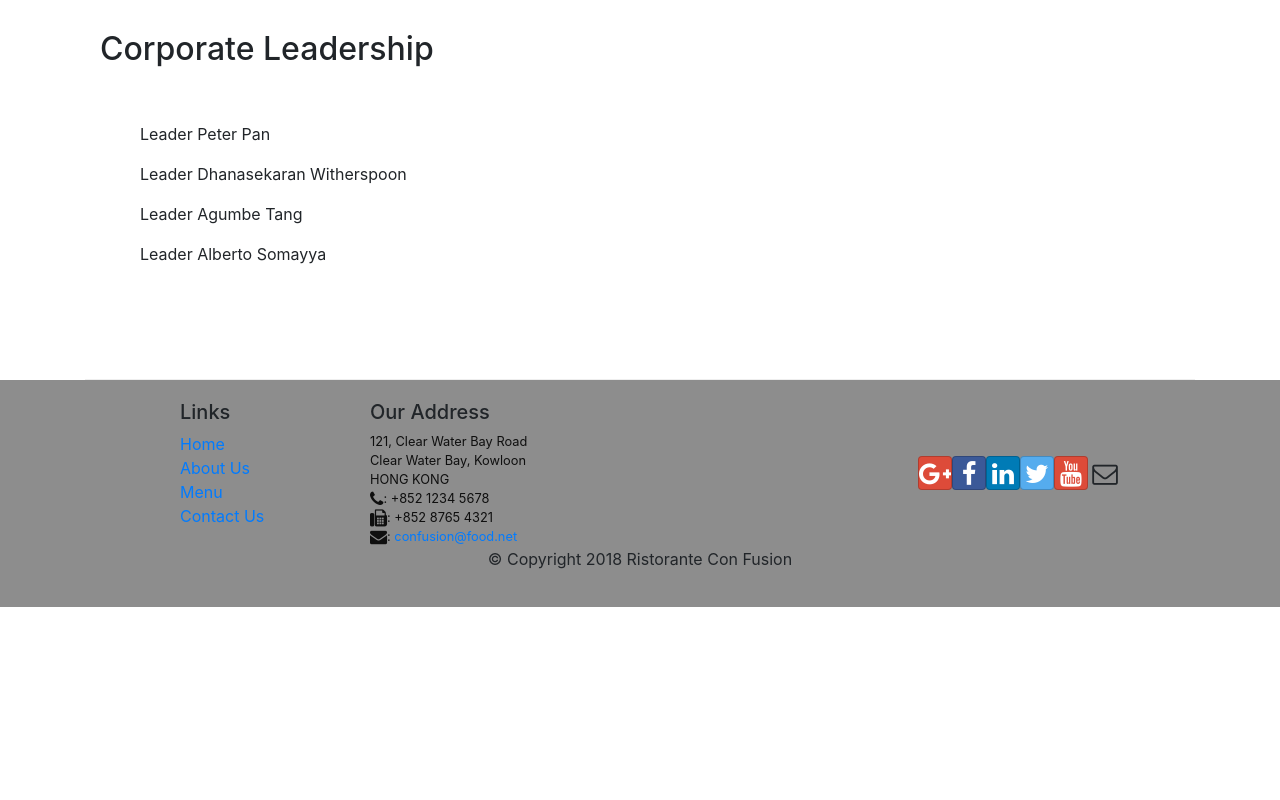
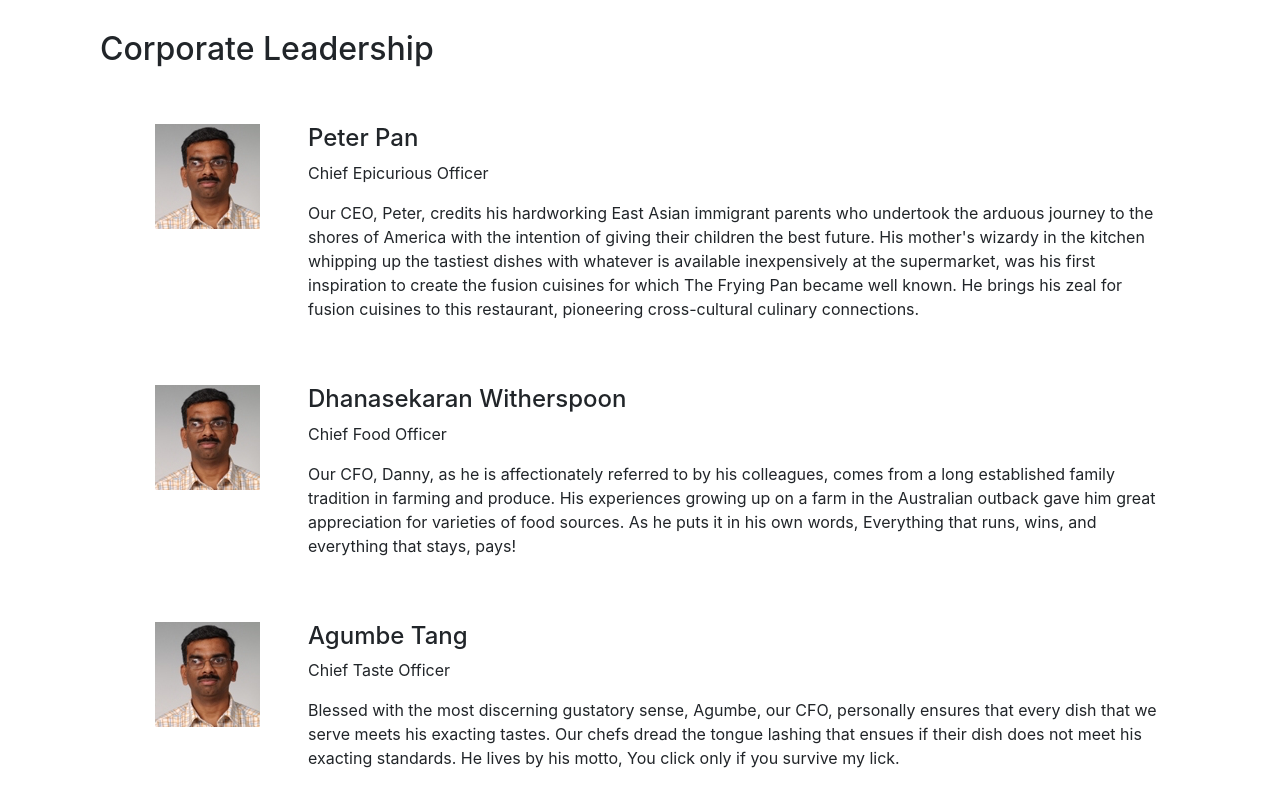
Before and after one commit to Udit-singh/React-App, a React (Create React App) app: page /aboutus in a window 1280 px wide. Shown: the part 1000-1800 px from the top of the page. Before the commit the page ends 1607 px from the top, so only its background shows below. Built offline with nearby package versions, Linux system fonts and the light colour scheme.

Commit message:
Final SPA

```diff
--- a/src/components/AboutComponent.js
+++ b/src/components/AboutComponent.js
@@ -4,11 +4,29 @@
 
 function About(props) {
 
-    const leaders = props.leaders.map((leader) => {
+    const leaders = props.leaders.map(leader => {
         return (
-            <p>Leader {leader.name}</p>
+            <RenderLeader leader={leader} />
         );
     });
+
+    function RenderLeader({leader}) {
+        return (
+            <div key={leader.id} className="col-12 mt-5">
+                <Media tag="li">
+                    <Media left middle>
+                        <Media object src={leader.image} alt={leader.name} />
+                    </Media>
+                    <Media body className="ml-5">
+                        <Media heading>{leader.name}</Media>
+                        <p>{leader.designation}</p>
+                        <p>{leader.description}</p>
+                    </Media>
+                </Media>
+
+            </div>
+        );
+    }
 
     return(
         <div className="container">
```
